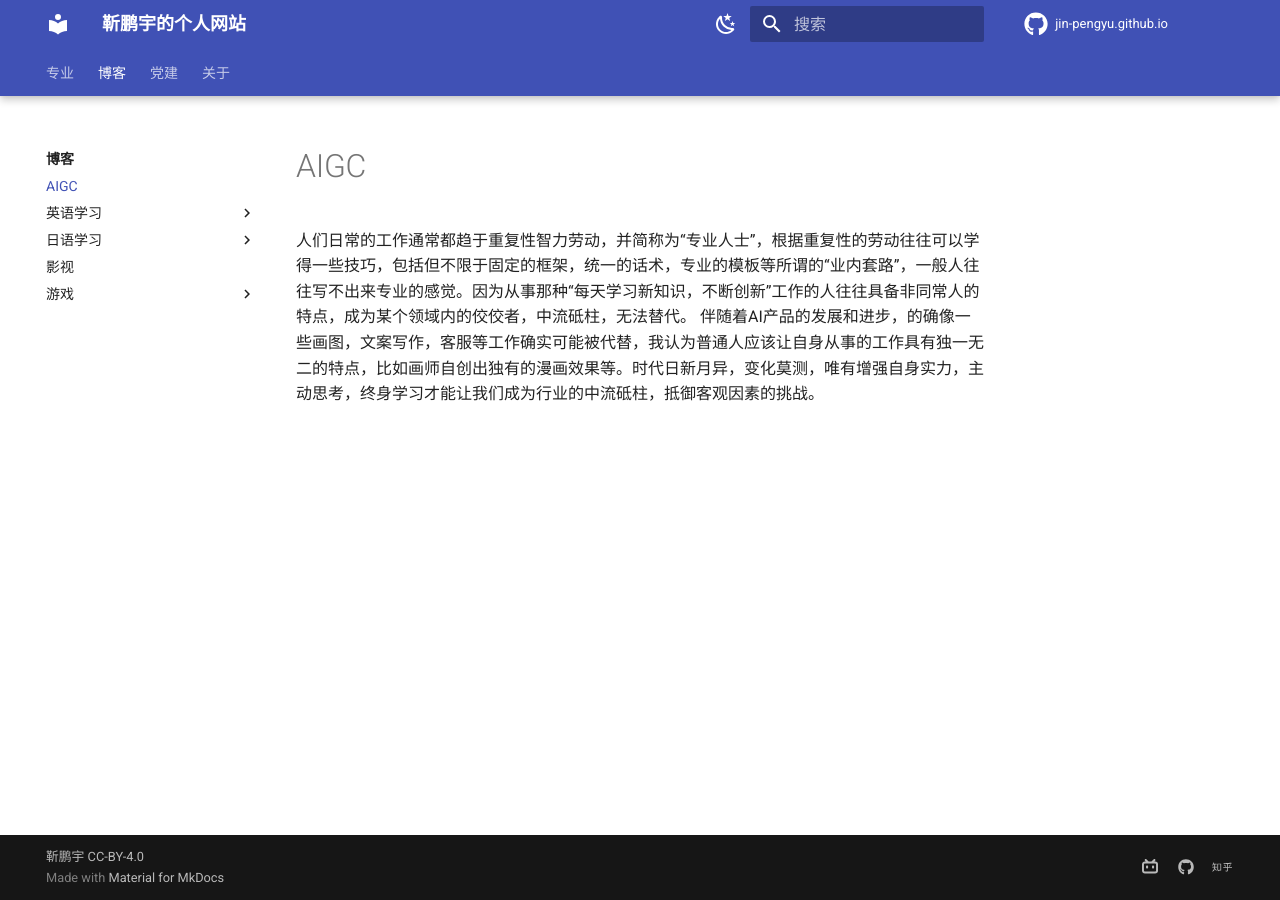
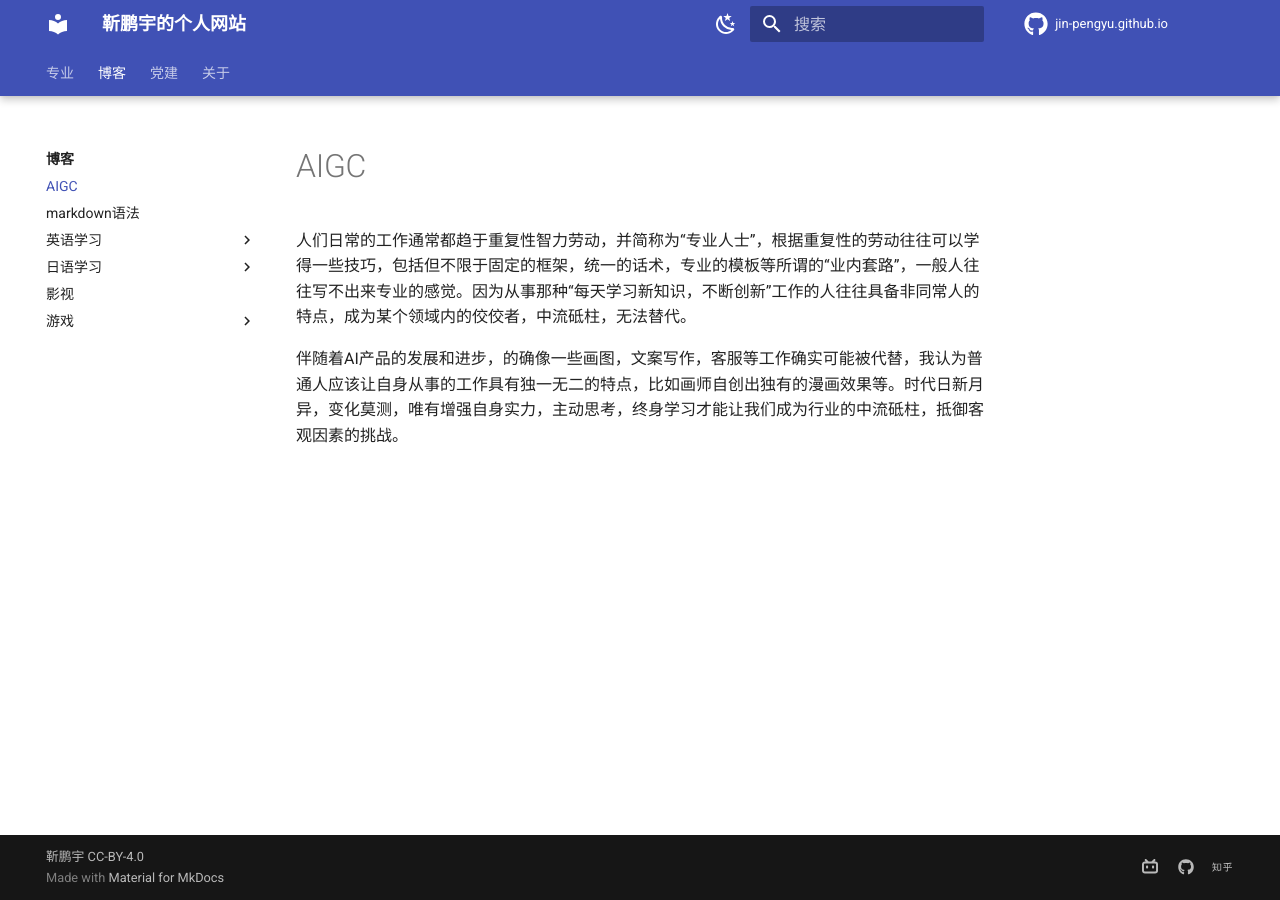
Before and after one commit to Pengyu-Jin/Pengyu-Jin.github.io, an MkDocs documentation site: the page built from docs/blog/AIGC/learn1.md, in a window 1280 px wide. Built offline with MkDocs 1.6.1 and Material for MkDocs 9.7.7, drawn with Linux system fonts in a browser that asks for light colours.

Commit message:
style change 207

```diff
--- a/docs/blog/AIGC/learn1.md
+++ b/docs/blog/AIGC/learn1.md
@@ -1,2 +1,3 @@
 人们日常的工作通常都趋于重复性智力劳动，并简称为“专业人士”，根据重复性的劳动往往可以学得一些技巧，包括但不限于固定的框架，统一的话术，专业的模板等所谓的“业内套路”，一般人往往写不出来专业的感觉。因为从事那种“每天学习新知识，不断创新”工作的人往往具备非同常人的特点，成为某个领域内的佼佼者，中流砥柱，无法替代。
+
 伴随着AI产品的发展和进步，的确像一些画图，文案写作，客服等工作确实可能被代替，我认为普通人应该让自身从事的工作具有独一无二的特点，比如画师自创出独有的漫画效果等。时代日新月异，变化莫测，唯有增强自身实力，主动思考，终身学习才能让我们成为行业的中流砥柱，抵御客观因素的挑战。
--- a/mkdocs.yml
+++ b/mkdocs.yml
@@ -13,6 +13,7 @@ nav:
   - 博客:
       - blog/index.md
       - AIGC: blog/AIGC/learn1.md
+      - markdown语法: blog/markdown/markdown.md
       - 英语学习:
           - Larry语法课: blog/EN-learn/Larry.md
       - 日语学习:
```
